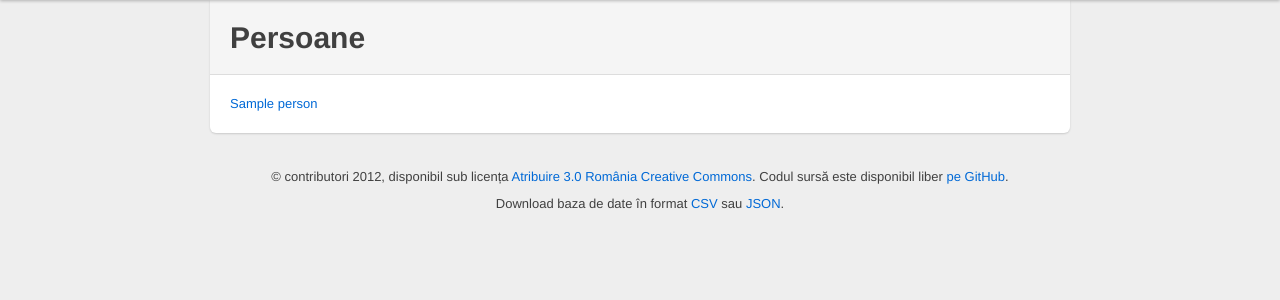
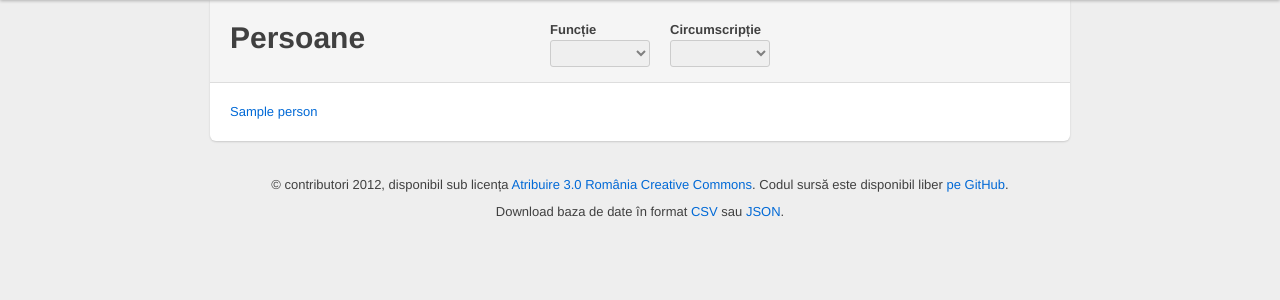
Before and after one commit to pistruiatul/agenda-politicieni, a Flask app: template templates/homepage.html in a window 1280 px wide. Shown: the part 40-340 px from the top of the page. Run offline with Flask 2, Linux system fonts and the light colour scheme; the template is opened without the code that fills it: most values are stand-ins (such as "Sample title", 1, 10 or a date in 2020); parts of the project's set-up code (start-up, migrations or seed data) failed here and were passed over; some libraries are stand-ins or nearby versions.

Commit message:
search UI

```diff
--- a/static/style.css
+++ b/static/style.css
@@ -72,3 +72,7 @@ dl.person-info * {
     font-size: 120%;
     line-height: 24px;
 }
+
+.person-filter {
+    margin-bottom: 5px;
+}
--- a/templates/homepage.html
+++ b/templates/homepage.html
@@ -1,8 +1,30 @@
 {% extends 'layout.html' %}
 
-{% block h1 -%}
-  Persoane
-{%- endblock %}
+{% block header %}
+  <div class="row">
+    <h1 class="span4">Persoane</h1>
+    <form class="span8 offset1 form-stacked person-filter">
+      <div class="row">
+        <div class="span2">
+          <label for="filter-office">Funcție</label>
+          <select name="office" class="span2" id="filter-office">
+            <option value=""></option>
+            <option value="senator">Senator</option>
+            <option value="deputy">Deputat</option>
+          </select>
+        </div>
+        <div class="span2">
+          <label for="filter-college">Circumscripție</label>
+          <select name="college" class="span2" id="filter-college">
+            <option value=""></option>
+            <option value="">1</option>
+            <option value="">2</option>
+          </select>
+        </div>
+      </div>
+    </form>
+  </div>
+{% endblock %}
 
 {% block content %}
 
@@ -23,4 +45,12 @@
   </div>
 </div>
 
+<script>
+$(function() {
+    $('.person-filter select').change(function() {
+        $(this).parents('form').submit();
+    });
+});
+</script>
+
 {% endblock %}
--- a/templates/layout.html
+++ b/templates/layout.html
@@ -39,7 +39,9 @@
 <div class="container">
   <div class="content">
     <div class="page-header">
+      {% block header %}
       <h1>{% block h1 %}{% endblock %}</h1>
+      {% endblock %}
 
       {% for category, message in get_flashed_messages(with_categories=True) %}
         <p class="alert-message {{ category }}">{{ message }}</p>
```
